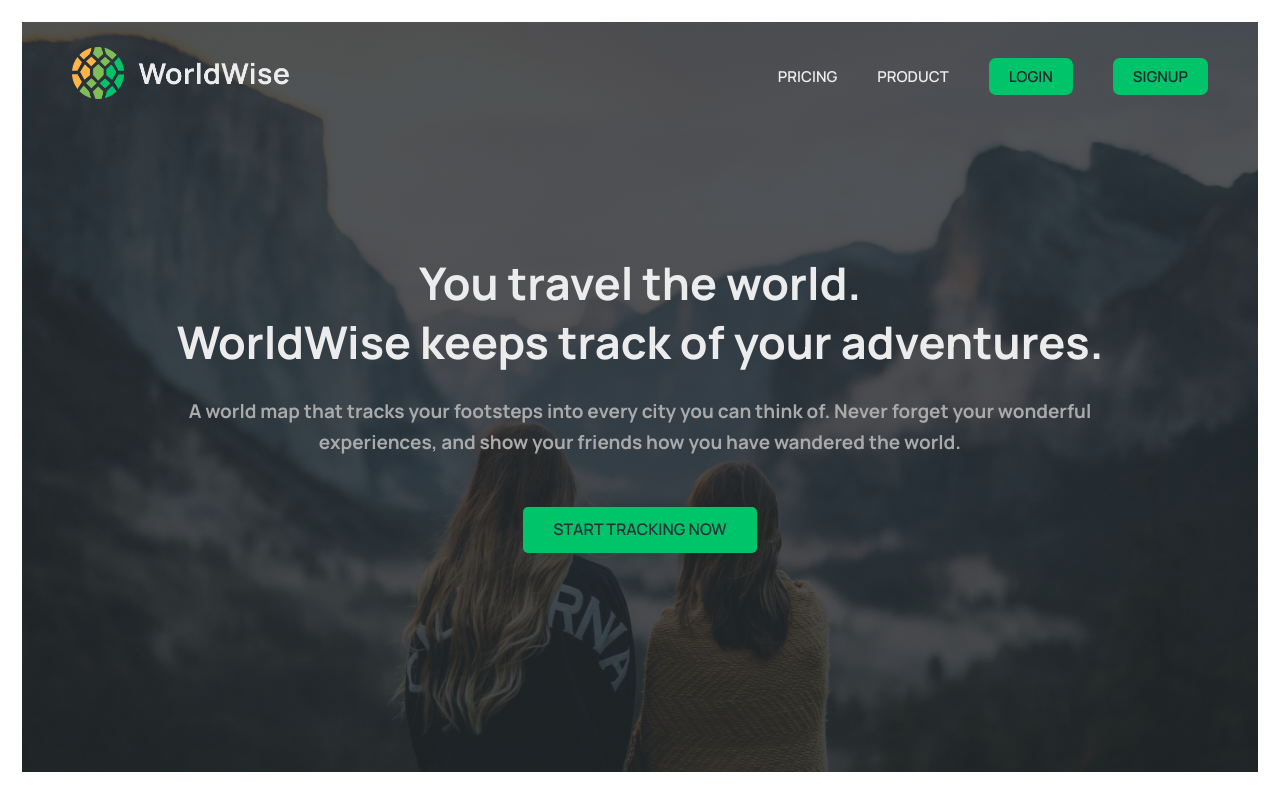
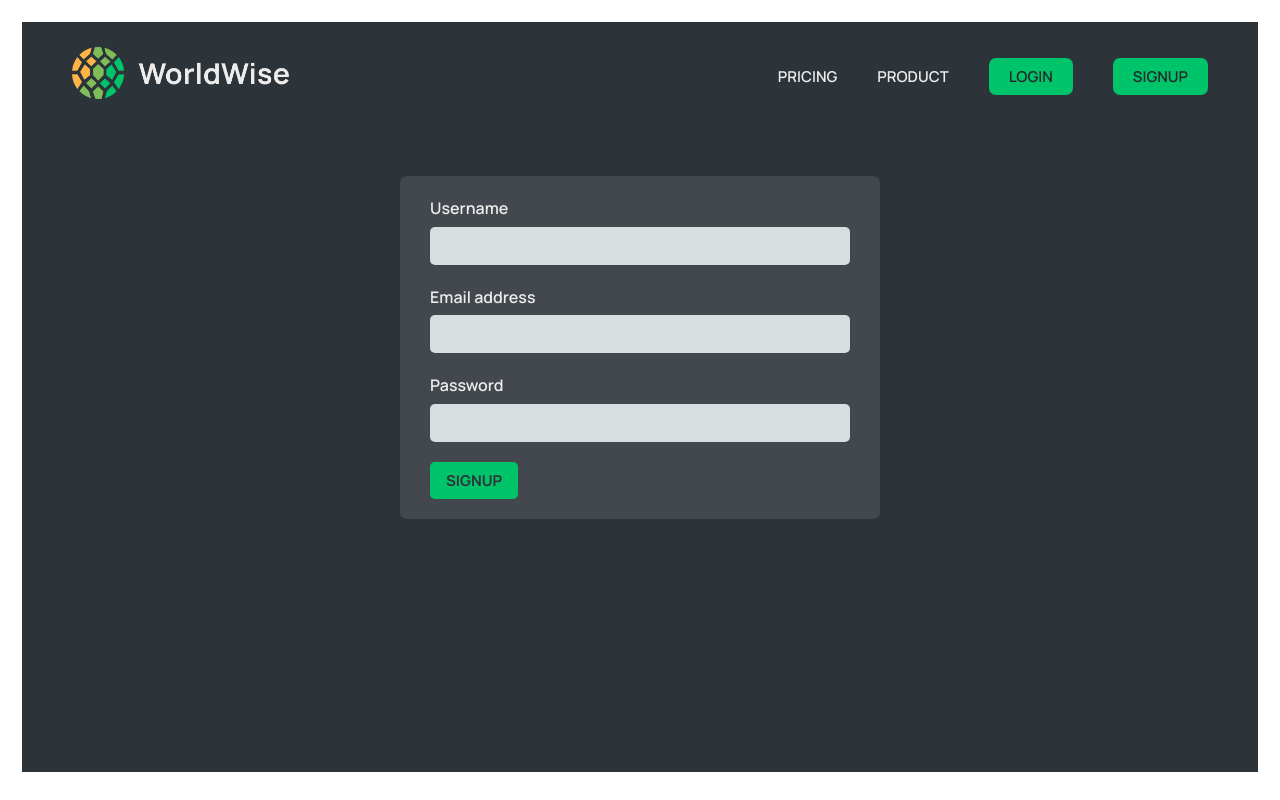
Before and after one commit to masud-rana44/Worldwise, a React (Vite) app: page /signup in a window 1280 px wide. Before the commit this address led to /. Built offline with nearby package versions, Linux system fonts and the light colour scheme; no server answers.

Commit message:
completed auth and start error handling

```diff
--- a/src/App.jsx
+++ b/src/App.jsx
@@ -25,6 +25,7 @@ const PageNotFound = lazy(() => import("./pages/PageNotFound"));
 
 import "./index.css";
 import Signup from "./pages/Signup";
+import PublicOutlet from "./components/PublicOutlet";
 
 function App() {
   return (
@@ -36,8 +37,10 @@ function App() {
               <Route index element={<Homepage />} />
               <Route path="pricing" element={<Pricing />} />
               <Route path="product" element={<Product />} />
-              <Route path="login" element={<Login />} />
-              <Route path="signup" element={<Signup />} />
+              <Route path="/*" element={<PublicOutlet />}>
+                <Route path="login" element={<Login />} />
+                <Route path="signup" element={<Signup />} />
+              </Route>
               <Route
                 path="app"
                 element={
--- a/src/components/Button.jsx
+++ b/src/components/Button.jsx
@@ -1,8 +1,12 @@
 import styles from "../styles/Button.module.css";
 
-function Button({ children, onClick, type }) {
+function Button({ children, onClick, type, ...rest }) {
   return (
-    <button onClick={onClick} className={`${styles.btn} ${styles[type]}`}>
+    <button
+      onClick={onClick}
+      className={`${styles.btn} ${styles[type]}`}
+      {...rest}
+    >
       {children}
     </button>
   );
--- /dev/null
+++ b/src/components/PublicOutlet.jsx
@@ -0,0 +1,10 @@
+import { Outlet, Navigate } from "react-router-dom";
+import { useAuth } from "../contexts/AuthContext";
+
+function PublicOutlet() {
+  const { user } = useAuth();
+
+  return user ? <Navigate to="/app" replace={true} /> : <Outlet />;
+}
+
+export default PublicOutlet;
--- /dev/null
+++ b/src/components/StatusMessage .jsx
@@ -0,0 +1,38 @@
+import { useState, useEffect } from "react";
+import { useAuth } from "../contexts/AuthContext";
+
+const StatusMessage = ({ status, message, duration = 5000 }) => {
+  const { dispatch } = useAuth();
+  const [isVisible, setIsVisible] = useState(false);
+
+  useEffect(() => {
+    setIsVisible(true);
+
+    const timer = setTimeout(() => {
+      setIsVisible(false);
+      // dispatch({ type: "user/errorUpdated" });
+    }, duration);
+
+    return () => clearTimeout(timer);
+  }, [duration, dispatch]);
+
+  const style = {
+    position: "fixed",
+    top: "10px",
+    left: "50%",
+    transform: "translateX(-50%)",
+    padding: "15px 20px",
+    width: "380px",
+    fontSize: "15px",
+    fontWeight: "500",
+    background: `${status === "error" ? "#FFBABA" : "#DFF2BF"}`,
+    color: `${status === "error" ? "#D8000C" : "#4F8A10"}`,
+    borderRadius: "5px",
+    textAlign: "center",
+    display: isVisible ? "block" : "none",
+  };
+
+  return <div style={style}>{message}</div>;
+};
+
+export default StatusMessage;
--- a/src/contexts/AuthContext.jsx
+++ b/src/contexts/AuthContext.jsx
@@ -8,27 +8,48 @@ import {
 } from "firebase/auth";
 import { createContext, useContext, useEffect, useReducer } from "react";
 import "../firebase.js";
+import SpinnerFullPage from "../components/SpinnerFullPage.jsx";
 
 const AuthContext = createContext();
 
 const initialState = {
-  user: {},
+  user: null,
+  isLoading: true,
+  error: "",
 };
 
 function reducer(state, action) {
   switch (action.type) {
+    case "user/loading":
+      return {
+        ...state,
+        isLoading: true,
+        error: "",
+      };
     case "user/updated":
       return {
         ...state,
         user: action.payload,
+        isLoading: false,
       };
+    case "user/rejected":
+      return {
+        ...state,
+        error: action.payload,
+        isLoading: false,
+      };
+    case "user/errorUpdated":
+      return { ...state, error: "" };
     default:
       throw new Error("Unknown action type!");
   }
 }
 
 function AuthProvider({ children }) {
-  const [{ user }, dispatch] = useReducer(reducer, initialState);
+  const [{ user, isLoading, error }, dispatch] = useReducer(
+    reducer,
+    initialState
+  );
 
   useEffect(function () {
     const auth = getAuth();
@@ -38,28 +59,61 @@ function AuthProvider({ children }) {
     return unsubscribe;
   }, []);
 
+  // Signup
   async function signup(email, password, username) {
     const auth = getAuth();
-    await createUserWithEmailAndPassword(auth, email, password);
+    dispatch({ type: "user/loading" });
 
-    await updateProfile(auth.currentUser, { displayName: username });
-    const user = auth.currentUser;
-    dispatch({ type: "user/updated", payload: user });
+    try {
+      await createUserWithEmailAndPassword(auth, email, password);
+
+      await updateProfile(auth.currentUser, { displayName: username });
+      const user = auth.currentUser;
+      dispatch({ type: "user/updated", payload: user });
+    } catch (err) {
+      console.error(err);
+      dispatch({ type: "user/rejected", payload: err.message });
+    }
   }
 
-  function login(email, password) {
+  // Login
+  async function login(email, password) {
     const auth = getAuth();
-    return signInWithEmailAndPassword(auth, email, password);
+    dispatch({ type: "user/loading" });
+
+    try {
+      await signInWithEmailAndPassword(auth, email, password);
+    } catch (err) {
+      console.error(err);
+      dispatch({ type: "user/rejected", payload: err.message });
+    }
   }
 
-  function logout() {
+  // Logout
+  async function logout() {
     const auth = getAuth();
-    return signOut(auth);
+    dispatch({ type: "user/loading" });
+    try {
+      return signOut(auth);
+    } catch (err) {
+      console.error(err);
+      dispatch({ type: "user/rejected", payload: err.message });
+    }
   }
 
   return (
-    <AuthContext.Provider value={{ user, signup, login, logout }}>
-      {children}
+    <AuthContext.Provider
+      value={{
+        user,
+        userLoading: isLoading,
+        userError: error,
+        signup,
+        login,
+        logout,
+        dispatch,
+      }}
+    >
+      {isLoading ? <SpinnerFullPage /> : children}
     </AuthContext.Provider>
   );
 }
--- a/src/pages/Login.jsx
+++ b/src/pages/Login.jsx
@@ -1,49 +1,28 @@
-import { useState, useEffect } from "react";
-import { useNavigate } from "react-router-dom";
+import { useState } from "react";
 import { useAuth } from "../contexts/AuthContext";
 import PageNav from "../components/PageNav";
 import Button from "../components/Button";
-import SpinnerFullPage from "../components/SpinnerFullPage";
 import styles from "../styles/Login.module.css";
+import StatusMessage from "../components/StatusMessage ";
 
 export default function Login() {
-  const navigate = useNavigate();
-  const { login, user } = useAuth();
+  const { login, userLoading, userError } = useAuth();
 
   const [email, setEmail] = useState("");
   const [password, setPassword] = useState("");
-  const [isLoading, setIsLoading] = useState(false);
-  const [error, setError] = useState("");
 
-  async function handleSubmit(e) {
+  function handleSubmit(e) {
     e.preventDefault();
     if (!email || !password) return;
 
-    setIsLoading(true);
-    setError("");
-
-    try {
-      await login(email, password);
-    } catch (err) {
-      console.error(err);
-      setError(err.message || err);
-    } finally {
-      setIsLoading(false);
-    }
+    login(email, password);
   }
-
-  useEffect(
-    function () {
-      if (user) navigate("/app", { replace: true });
-    },
-    [user, navigate]
-  );
-
-  if (user || isLoading) return <SpinnerFullPage />;
 
   return (
     <main className={styles.login}>
       <PageNav />
+
+      {userError && <StatusMessage status="error" message={userError} />}
 
       <form className={styles.form} onSubmit={handleSubmit}>
         <div className={styles.row}>
@@ -53,6 +32,7 @@ export default function Login() {
             id="email"
             onChange={(e) => setEmail(e.target.value)}
             value={email}
+            required
           />
         </div>
 
@@ -63,11 +43,12 @@ export default function Login() {
             id="password"
             onChange={(e) => setPassword(e.target.value)}
             value={password}
+            required
           />
         </div>
 
         <div>
-          <Button type="primary">Login</Button>
+          <Button type="primary">{userLoading ? "Loading..." : "Login"}</Button>
         </div>
       </form>
     </main>
--- a/src/pages/Signup.jsx
+++ b/src/pages/Signup.jsx
@@ -1,50 +1,42 @@
-import { useState, useEffect } from "react";
-import { useNavigate } from "react-router-dom";
+import { useState } from "react";
 import { useAuth } from "../contexts/AuthContext";
 import PageNav from "../components/PageNav";
 import Button from "../components/Button";
-import SpinnerFullPage from "../components/SpinnerFullPage";
 import styles from "../styles/Login.module.css";
+import StatusMessage from "../components/StatusMessage ";
 
 export default function Signup() {
-  const navigate = useNavigate();
-  const { signup, user } = useAuth();
+  const { signup } = useAuth();
 
   const [username, setUsername] = useState("");
   const [email, setEmail] = useState("");
   const [password, setPassword] = useState("");
+
+  const [error, setError] = useState("");
   const [isLoading, setIsLoading] = useState(false);
-  const [error, setError] = useState("");
 
   async function handleSubmit(e) {
     e.preventDefault();
     if (!username || !email || !password) return;
 
-    setIsLoading(true);
-    setError("");
+    try {
+      setIsLoading(true);
+      setError("");
 
-    try {
       await signup(email, password, username);
     } catch (err) {
-      console.error(err);
-      setError(err.message || err);
+      console.log(err);
+      setError(err);
     } finally {
       setIsLoading(false);
     }
   }
 
-  useEffect(
-    function () {
-      if (user) navigate("/app", { replace: true });
-    },
-    [user, navigate]
-  );
-
-  if (user || isLoading) return <SpinnerFullPage />;
-
   return (
     <main className={styles.login}>
       <PageNav />
+
+      {error && <StatusMessage status="error" message={error} />}
 
       <form className={styles.form} onSubmit={handleSubmit}>
         <div className={styles.row}>
@@ -54,6 +46,7 @@ export default function Signup() {
             id="username"
             onChange={(e) => setUsername(e.target.value)}
             value={username}
+            required
           />
         </div>
 
@@ -64,6 +57,7 @@ export default function Signup() {
             id="email"
             onChange={(e) => setEmail(e.target.value)}
             value={email}
+            required
           />
         </div>
 
@@ -74,11 +68,14 @@ export default function Signup() {
             id="password"
             onChange={(e) => setPassword(e.target.value)}
             value={password}
+            required
           />
         </div>
 
         <div>
-          <Button type="primary">Signup</Button>
+          <Button type="primary" disabled={isLoading}>
+            {isLoading ? "Loading..." : "Signup"}
+          </Button>
         </div>
       </form>
     </main>
```
